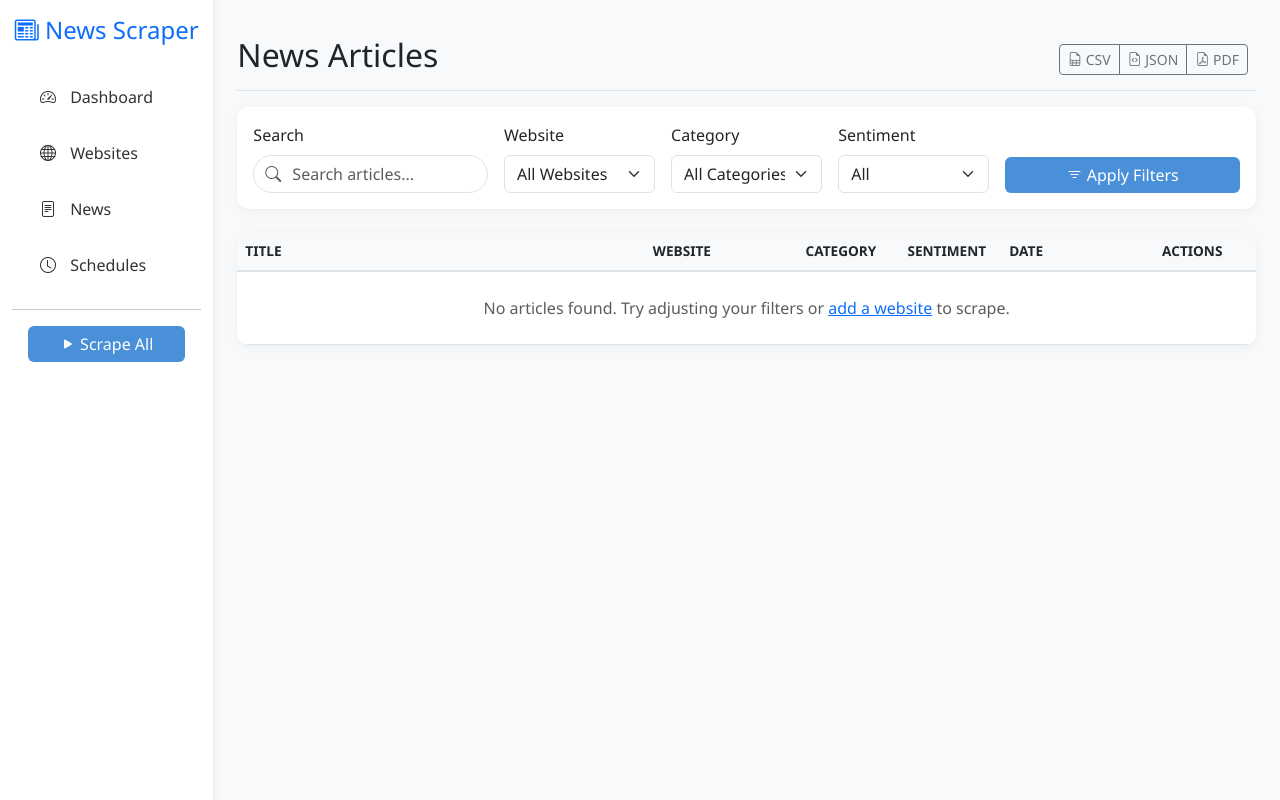
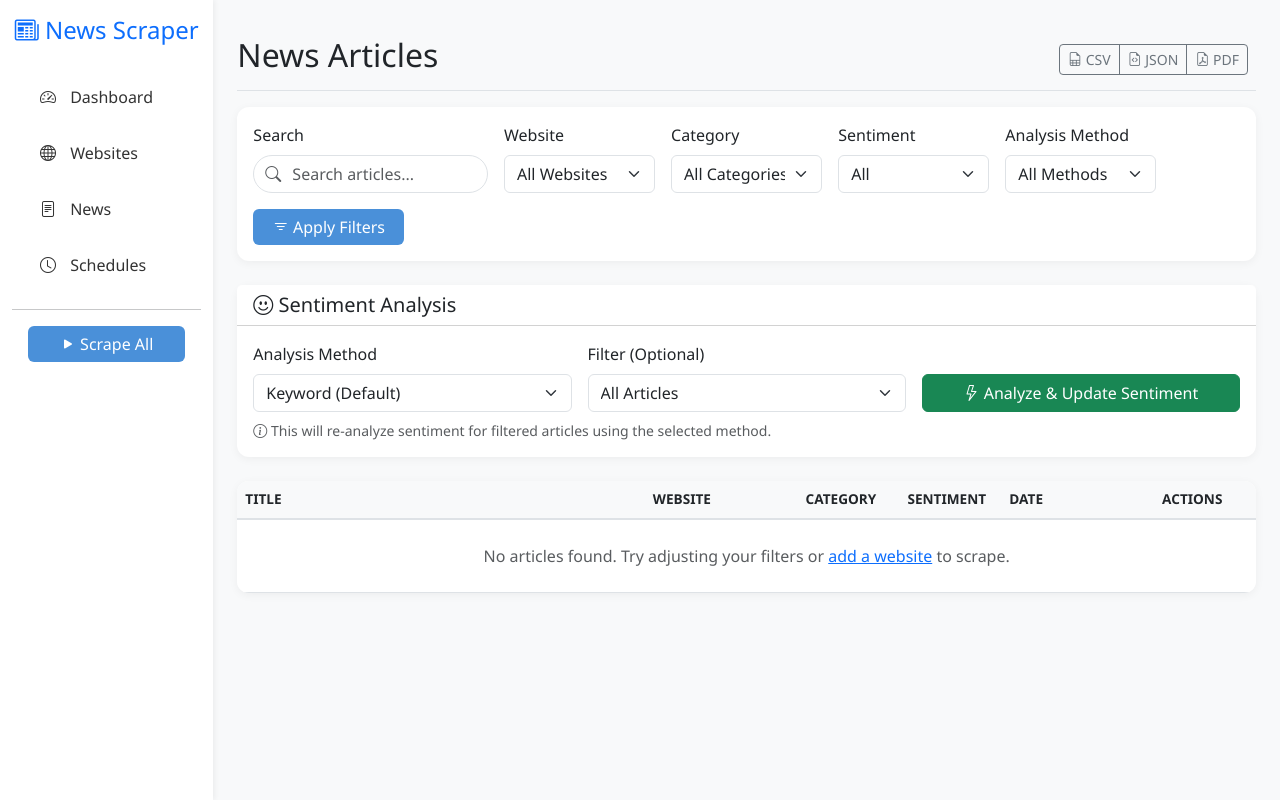
Before and after one commit to phill-ed/news-scraper-app, a Python web app: template templates/news.html in a window 1280 px wide. Run offline with Jinja, Linux system fonts and the light colour scheme; the template is opened without the code that fills it, so the values that code supplies are empty.

Commit message:
Add on-the-fly sentiment analysis with dropdown selection

```diff
--- a/templates/news.html
+++ b/templates/news.html
@@ -63,12 +63,60 @@
                     <option value="negative" {% if current_sentiment == 'negative' %}selected{% endif %}>Negative</option>
                 </select>
             </div>
-            <div class="col-md-3 d-flex align-items-end">
+            <div class="col-md-2">
+                <label class="form-label">Analysis Method</label>
+                <select class="form-select" name="sentiment_method">
+                    <option value="">All Methods</option>
+                    <option value="keyword" {% if current_sentiment_method == 'keyword' %}selected{% endif %}>Keyword</option>
+                    <option value="textblob" {% if current_sentiment_method == 'textblob' %}selected{% endif %}>TextBlob</option>
+                    <option value="vader" {% if current_sentiment_method == 'vader' %}selected{% endif %}>VADER</option>
+                    <option value="openai" {% if current_sentiment_method == 'openai' %}selected{% endif %}>OpenAI</option>
+                </select>
+            </div>
+            <div class="col-md-2 d-flex align-items-end">
                 <button type="submit" class="btn btn-primary w-100">
                     <i class="bi bi-filter"></i> Apply Filters
                 </button>
             </div>
         </form>
+    </div>
+</div>
+
+<!-- Sentiment Analysis -->
+<div class="card mb-4">
+    <div class="card-header bg-white">
+        <h5 class="mb-0"><i class="bi bi-emoji-smile"></i> Sentiment Analysis</h5>
+    </div>
+    <div class="card-body">
+        <form action="{{ url_for('analyze_sentiment') }}" method="POST" class="row g-3">
+            <div class="col-md-4">
+                <label class="form-label">Analysis Method</label>
+                <select class="form-select" name="method">
+                    <option value="keyword">Keyword (Default)</option>
+                    <option value="textblob">TextBlob (pip install textblob)</option>
+                    <option value="vader">VADER (pip install nltk)</option>
+                    <option value="openai">OpenAI API (requires API key)</option>
+                </select>
+            </div>
+            <div class="col-md-4">
+                <label class="form-label">Filter (Optional)</label>
+                <select class="form-select" name="filter_website">
+                    <option value="">All Articles</option>
+                    {% for website in websites %}
+                    <option value="{{ website.id }}">{{ website.name }}</option>
+                    {% endfor %}
+                </select>
+            </div>
+            <div class="col-md-4 d-flex align-items-end">
+                <button type="submit" class="btn btn-success w-100">
+                    <i class="bi bi-lightning"></i> Analyze & Update Sentiment
+                </button>
+            </div>
+        </form>
+        <small class="text-muted mt-2 d-block">
+            <i class="bi bi-info-circle"></i>
+            This will re-analyze sentiment for filtered articles using the selected method.
+        </small>
     </div>
 </div>
 
```
Also changed, not shown: app.py (+52 -0 lines).
